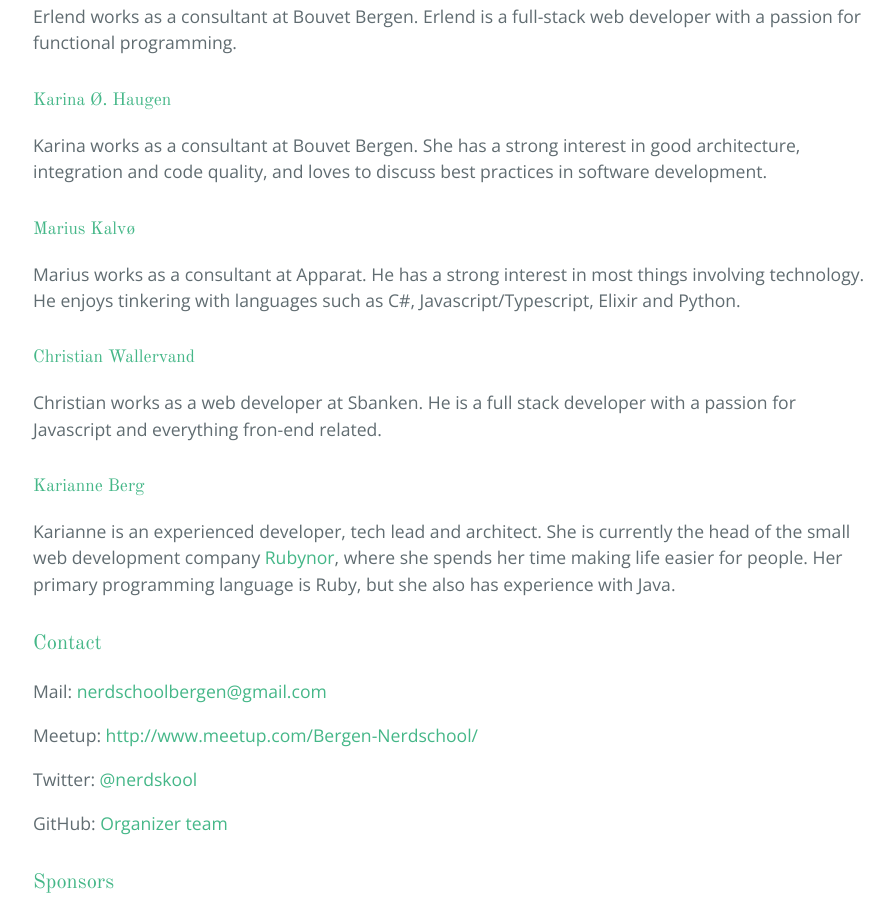
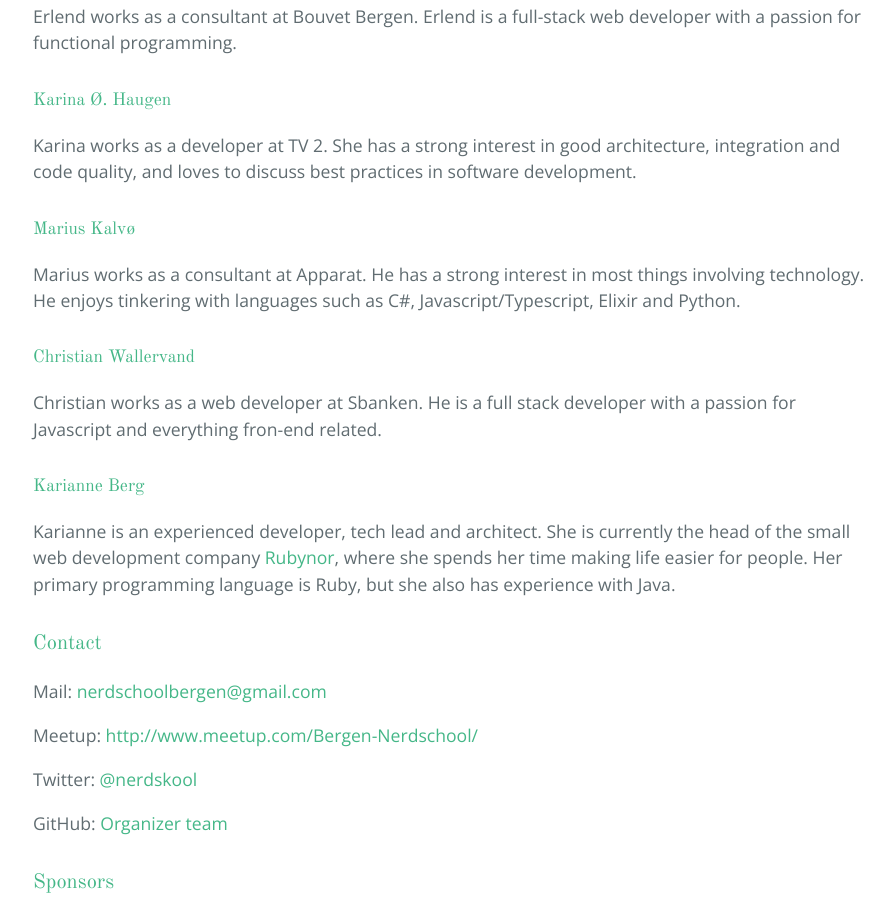
Before and after one commit to nerdschoolbergen/home, a plain HTML site: page index.html in a window 1280 px wide. Shown: the part 1873-2785 px from the top of the page, without its empty margins (191-1085 px from the left). Drawn offline with nearby package versions, Linux system fonts and the light colour scheme.

Commit message:
Updated information about Karina Haugen

```diff
--- a/index.html
+++ b/index.html
@@ -93,7 +93,7 @@
             <p>Erlend works as a consultant at Bouvet Bergen. Erlend is a full-stack web developer with a passion for functional programming.</p>
 
             <h4>Karina Ø. Haugen</h4>
-            <p>Karina works as a consultant at Bouvet Bergen. She has a strong interest in good architecture, integration and code quality, and loves to discuss best
+            <p>Karina works as a developer at TV 2. She has a strong interest in good architecture, integration and code quality, and loves to discuss best
             practices in software development.</p>
 
             <h4>Marius Kalvø</h4>
```
